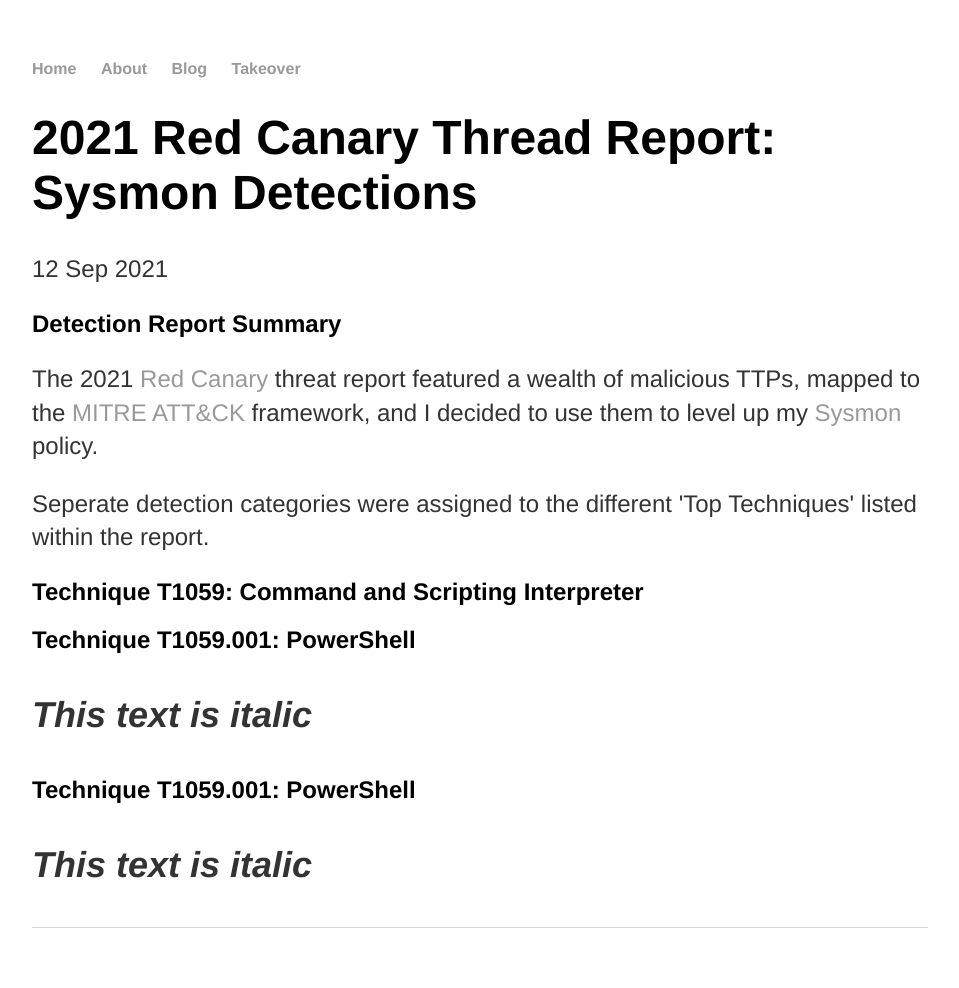
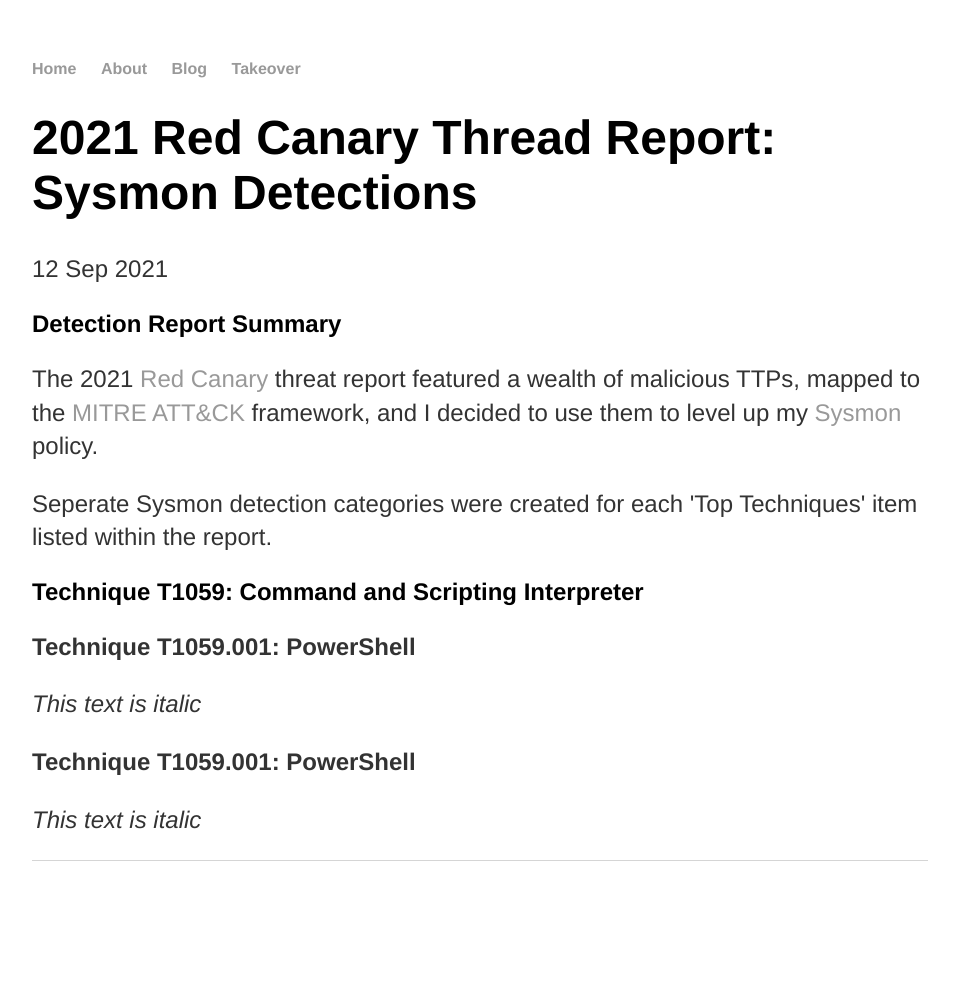
Before and after one commit to 5am5ecure/5am5ecure.github.io, a Jekyll site: the page built from _posts/2021-09-12-sysmon-2021-red-canary-threat-detection-report.md, in a window 1280 px wide. Shown: the whole page, without its empty margins (160-1119 px from the left). Built offline with Jekyll 4.4.1, drawn with Linux system fonts in a browser that asks for light colours; after the commit the page ends 921 px from its top, so only the background shows below that.

Commit message:
Update 2021-09-12-sysmon-2021-red-canary-threat-detection-report.md

```diff
--- a/_posts/2021-09-12-sysmon-2021-red-canary-threat-detection-report.md
+++ b/_posts/2021-09-12-sysmon-2021-red-canary-threat-detection-report.md
@@ -13,9 +13,9 @@
 
 <p>The 2021 <a href="https://redcanary.com/">Red Canary</a> threat report featured a wealth of malicious TTPs, mapped to the <a href="https://attack.mitre.org/">MITRE ATT&CK</a> framework, and I decided to use them to level up my <a href="https://docs.microsoft.com/en-us/sysinternals/downloads/sysmon"> Sysmon </a> policy.</p>
 
-<p>Seperate detection categories were assigned to the different 'Top Techniques' listed within the report.</p>
+<p>Seperate Sysmon detection categories were created for each 'Top Techniques' item listed within the report.</p>
 
-<h2>Technique T1059: Command and Scripting Interpreter<h2>
+<h2>Technique T1059: Command and Scripting Interpreter</h2>
 
 <b>Technique T1059.001: PowerShell</b>
 
```
